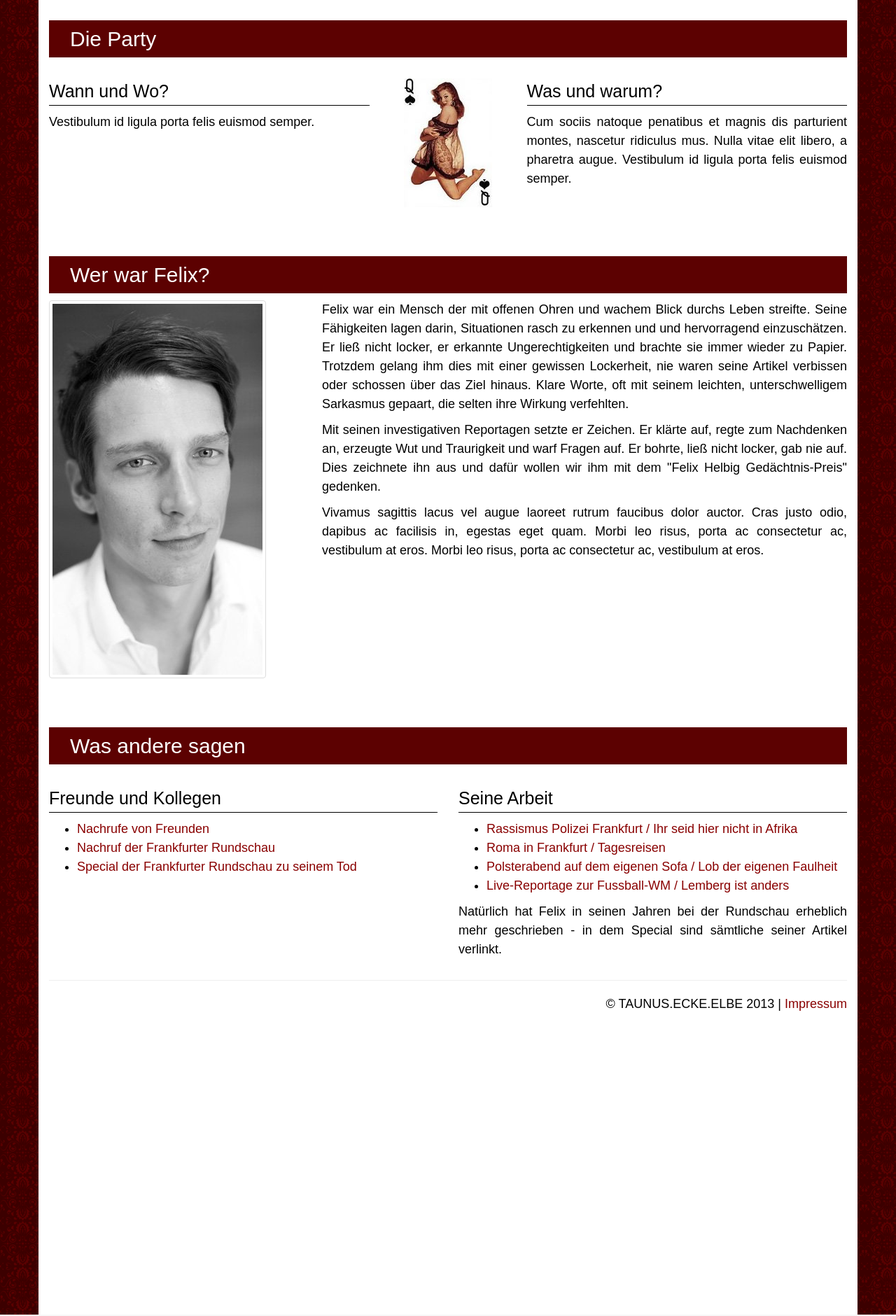
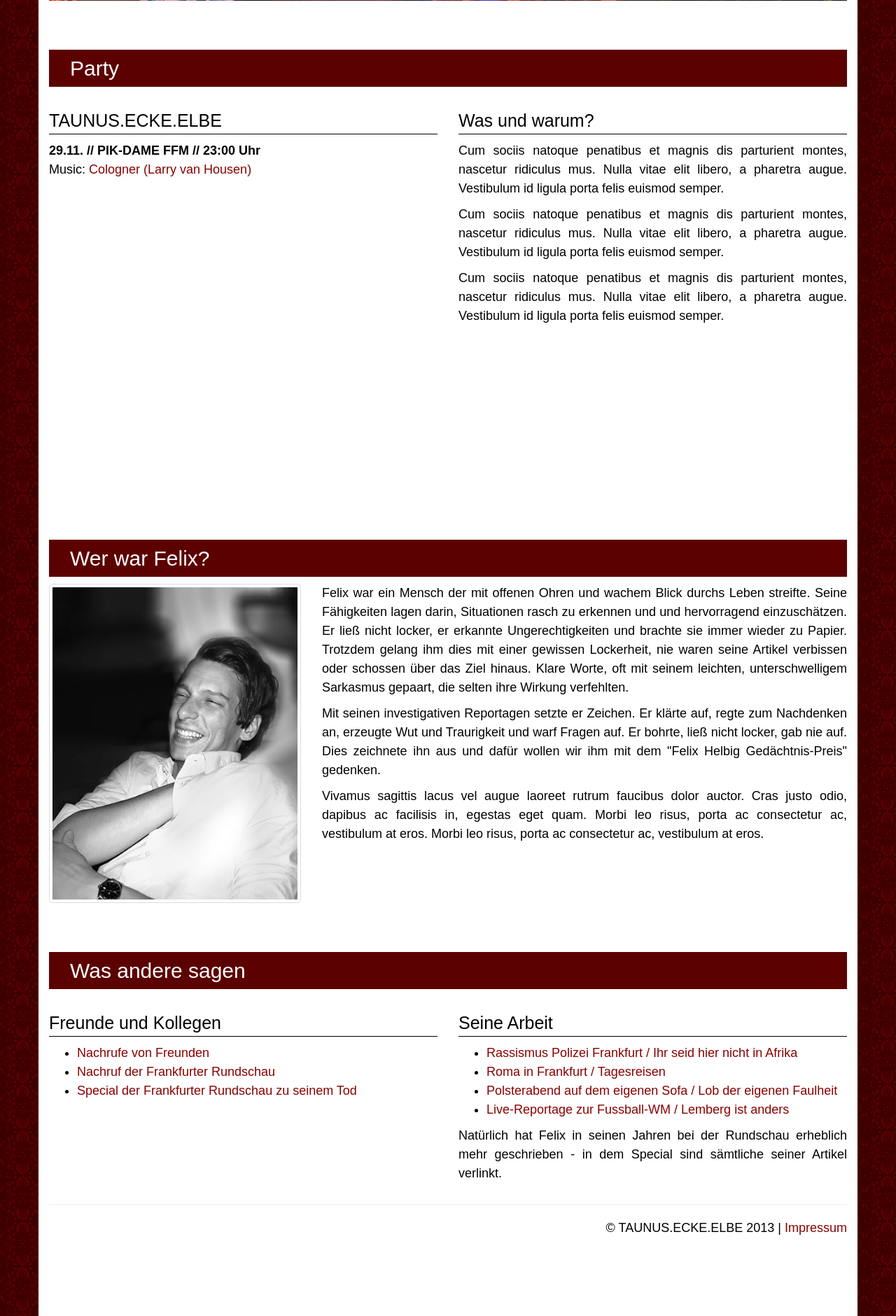
Before and after one commit to dhalla/felixhelbig-ev, a PHP site: page / in a window 1280 px wide. Shown: the part 531-2411 px from the top of the page at 70% size. Run offline with PHP 8.4, Linux system fonts and the light colour scheme; some libraries are stand-ins or nearby versions; some web fonts are replaced.

Commit message:
Bild-Updaates

```diff
--- a/index.php
+++ b/index.php
@@ -57,7 +57,7 @@
       <div class="collapse navbar-collapse" id="bs-navbar-collapse-1">
 
         <ul class="nav navbar-nav">
-          <li class="active"><a href="#party">Die Party</a></li>
+          <li class="active"><a href="#party">Party</a></li>
           <li class=""><a href="#felix">Wer war Felix?</a></li>
           <li class=""><a href="#links">Was andere sagen</a></li>
         </ul>
@@ -71,23 +71,31 @@
   <div class="container main-container">
 
     <header>
-        <img src="http://lorempixel.com/1200/400/nightlife/2" class="img-responsive" alt="">
+        <img src="assets/img/bg_header.jpg" class="img-responsive" alt="29.11. PIK DAME, FFM" width="1140">
     </header>
 
     <article id="party">
 
-        <h2>Die Party</h2>
+        <h2>Party</h2>
 
         <div class="row">
-            <div class="col-md-5">
-                <h3>Wann und Wo?</h3>
-                <p>Vestibulum id ligula porta felis euismod semper.</p>
+            <div class="col-md-6">
+                <h3>TAUNUS.ECKE.ELBE</h3>
+                <p>
+                  <strong>29.11. // PIK-DAME FFM // 23:00 Uhr</strong>
+                  <br>Music: <a href="https://www.facebook.com/LarryVanHousen">Cologner (Larry van Housen)</a>
+                </p>
+                <iframe style="margin-top: 25px " class="center-block" width="400" height="400" frameborder="0" scrolling="no" marginheight="0" marginwidth="0" src="https://maps.google.de/maps?f=q&amp;source=s_q&amp;hl=de&amp;geocode=&amp;q=Pik-Dame,+Elbestra%C3%9Fe,+Frankfurt+am+Main&amp;aq=0&amp;oq=pik+dame&amp;sll=50.072482,8.248353&amp;sspn=0.395307,0.891953&amp;t=m&amp;ie=UTF8&amp;hq=Pik-Dame,&amp;hnear=Elbestra%C3%9Fe,+60329+Frankfurt+am+Main&amp;ll=50.11096,8.668664&amp;spn=0.004816,0.00912&amp;z=16&amp;iwloc=A&amp;output=embed"></iframe><br />
             </div>
+            <!--
             <div class="col-md-2">
                 <img src="assets/img/pik-dame.jpg" class="center-block" style="margin-top: 20px">
             </div>
-            <div class="col-md-5">
+            -->
+            <div class="col-md-6">
                 <h3>Was und warum?</h3>
+                <p>Cum sociis natoque penatibus et magnis dis parturient montes, nascetur ridiculus mus. Nulla vitae elit libero, a pharetra augue. Vestibulum id ligula porta felis euismod semper.</p>
+                <p>Cum sociis natoque penatibus et magnis dis parturient montes, nascetur ridiculus mus. Nulla vitae elit libero, a pharetra augue. Vestibulum id ligula porta felis euismod semper.</p>
                 <p>Cum sociis natoque penatibus et magnis dis parturient montes, nascetur ridiculus mus. Nulla vitae elit libero, a pharetra augue. Vestibulum id ligula porta felis euismod semper.</p>
             </div>
         </div>
@@ -162,7 +170,6 @@
                     Wendelsweg 4<br>
                     60599 Frankfurt
                     <br><br>
-                    Telefon: 069 97690526<br>
                     Mobil: 0163 5677633<br>
                 </p>
               </div>
```
Also changed, not shown: assets/img/bg_header.jpg (added), assets/img/bicht-2.jpg.
